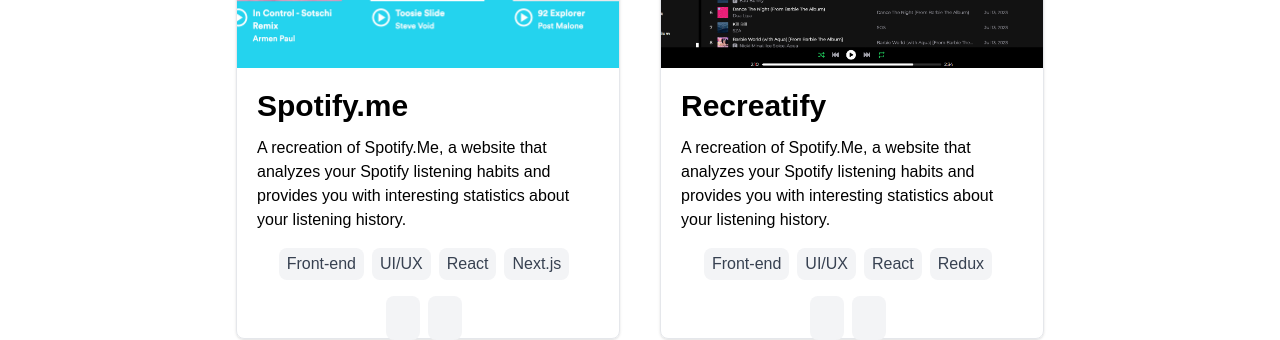
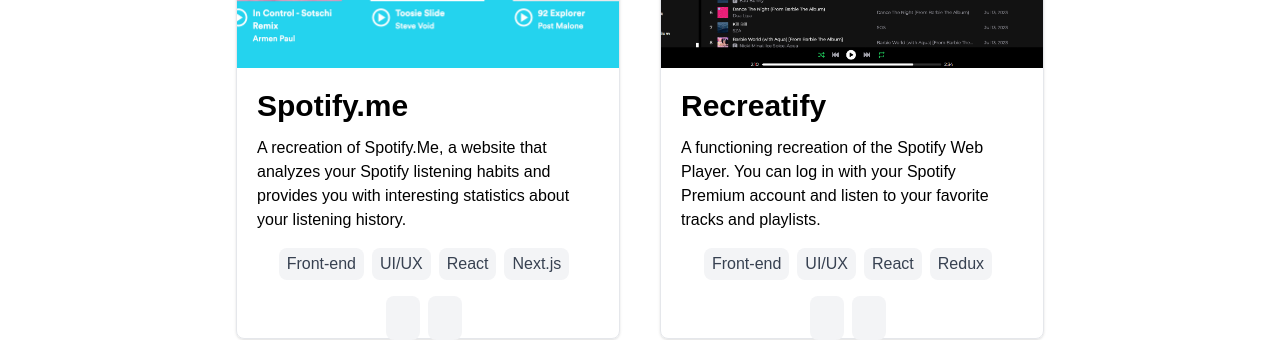
Before and after one commit to jkchisolm/portfolio, a React (Vite) app: page / in a window 1280 px wide. Shown: the part 840-1180 px from the top of the page. Built offline with nearby package versions, Linux system fonts and the light colour scheme; some icons are missing; a web font is replaced by a local one.

Commit message:
docs: update README.md

```diff
--- a/src/features/portfolio/routes/Landing.tsx
+++ b/src/features/portfolio/routes/Landing.tsx
@@ -77,7 +77,9 @@
           />
           <FeaturedCard
             title="Recreatify"
-            description="A recreation of Spotify.Me, a website that analyzes your Spotify listening habits and provides you with interesting statistics about your listening history."
+            description="A functioning recreation of the Spotify Web Player.
+                          You can log in with your Spotify Premium account and
+                          listen to your favorite tracks and playlists."
             imagePath={RecreatifyImg}
             skills={["Front-end", "UI/UX", "React", "Redux"]}
             links={[
```
Also changed, not shown: 1 other file (tests, documents, lock files or other folders).
